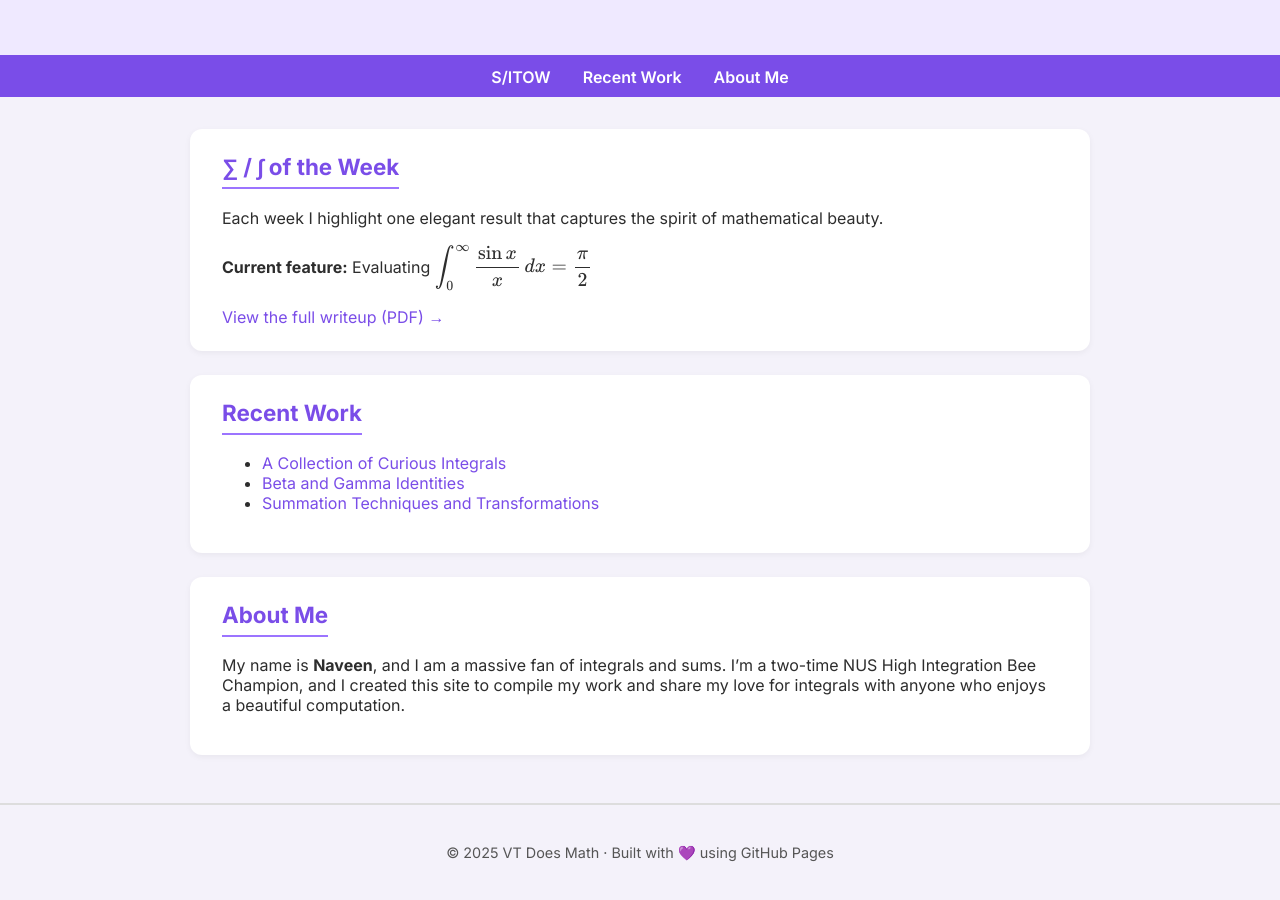
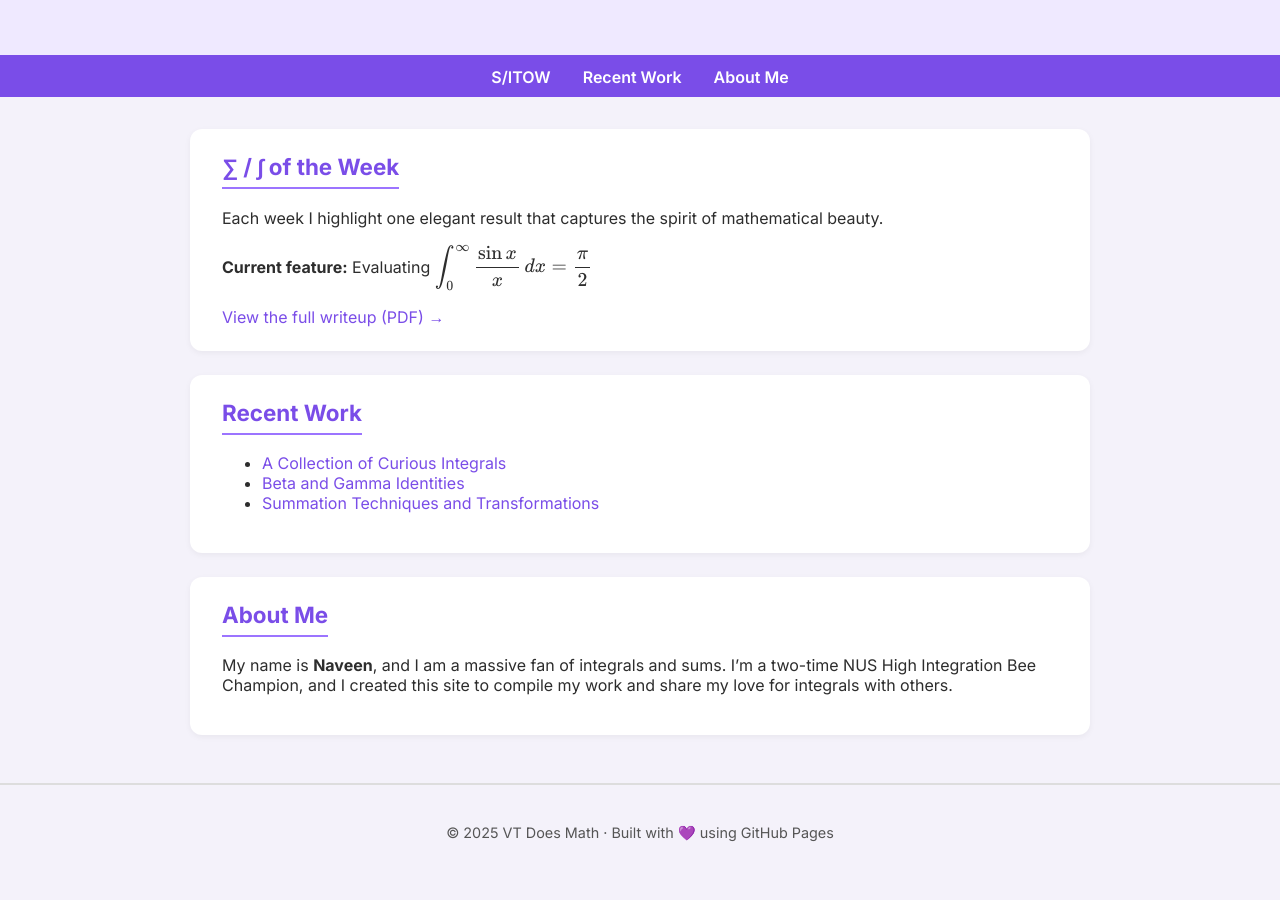
Before and after one commit to vtdoesmath/vtdoesmath.github.io, a plain HTML site: page index.html in a window 1280 px wide. Shown: the part 118-1018 px from the top of the page. Drawn offline with nearby package versions, Linux system fonts and the light colour scheme.

Commit message:
Update index.html

```diff
--- a/index.html
+++ b/index.html
@@ -156,7 +156,7 @@
 
     <section id="about">
       <h2>About Me</h2>
-      <p>My name is <b>Naveen</b>, and I am a massive fan of integrals and sums. I’m a two-time NUS High Integration Bee Champion, and I created this site to compile my work and share my love for integrals with anyone who enjoys a beautiful computation.</p>
+      <p>My name is <b>Naveen</b>, and I am a massive fan of integrals and sums. I’m a two-time NUS High Integration Bee Champion, and I created this site to compile my work and share my love for integrals with others.</p>
     </section>
   </main>
 
```
